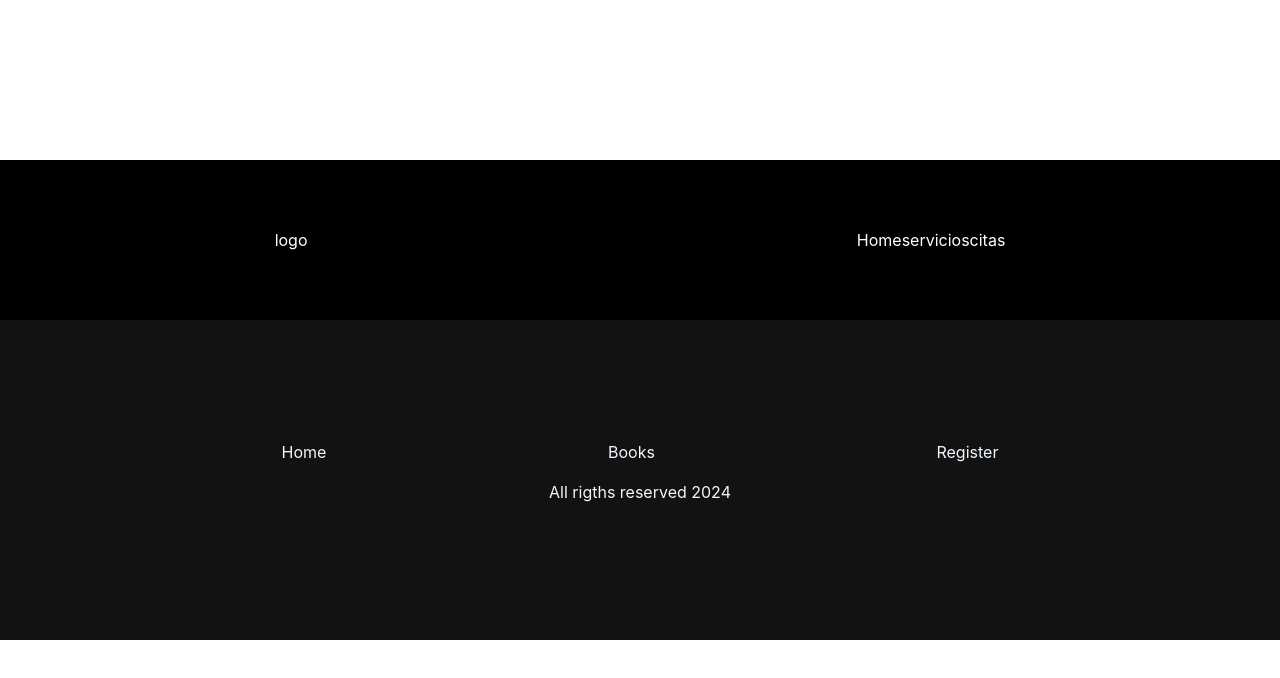
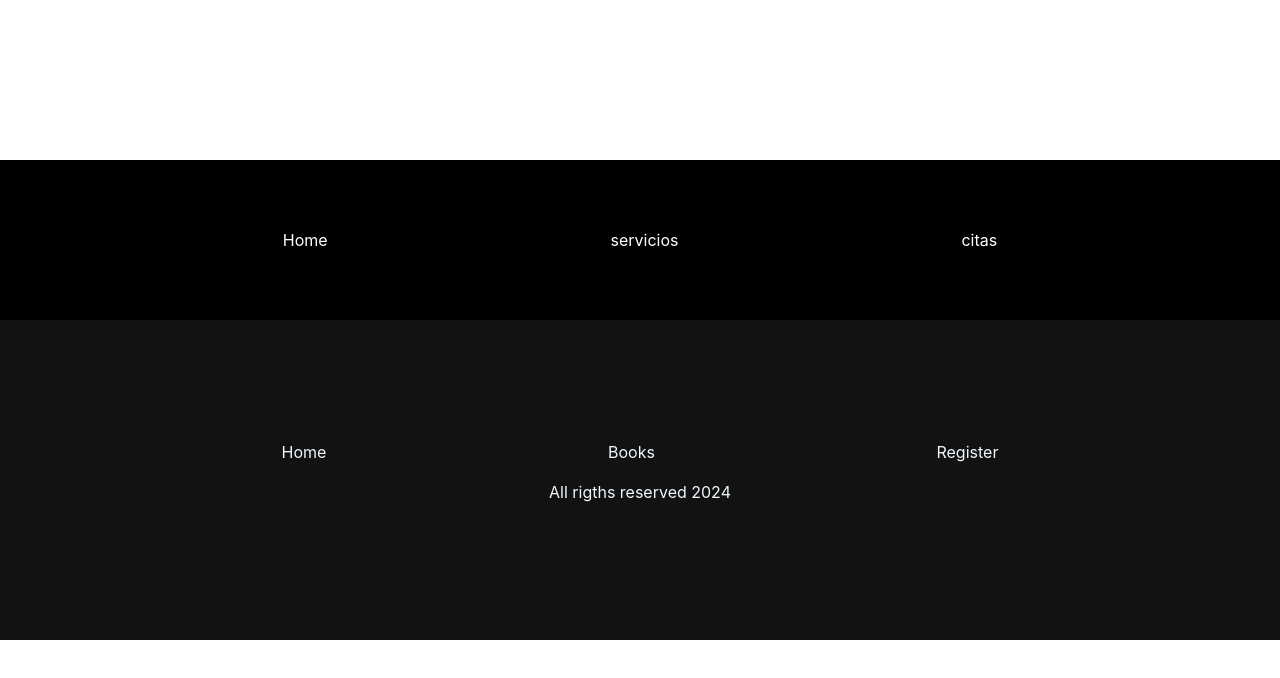
Before and after one commit to AbrahamEsc1911/FSD-FRONTEND-TATTOO-STUDIO, a React (Vite) app: page / in a window 1280 px wide. Shown: the top 678 px of the page. Built offline with nearby package versions, Linux system fonts and the light colour scheme.

Commit message:
update: correction on header file

```diff
--- a/src/components/Header/Header.jsx
+++ b/src/components/Header/Header.jsx
@@ -6,15 +6,9 @@ export const Header = () => {
     return (
         <>
             <div className='Header-root'>
-                <div>
-                    <div>logo</div>
-                </div>
-                <div></div>
-                <div id='navigation-links'>
                     <div className='center-navigation'><CSurfer content="Home" path="/" /></div>
                     <div className='center-navigation'><CSurfer content="servicios" path="/" /></div>
                     <div className='center-navigation'><CSurfer content="citas" path="/" /></div>
-                </div>
             </div>
 
         </>
```
